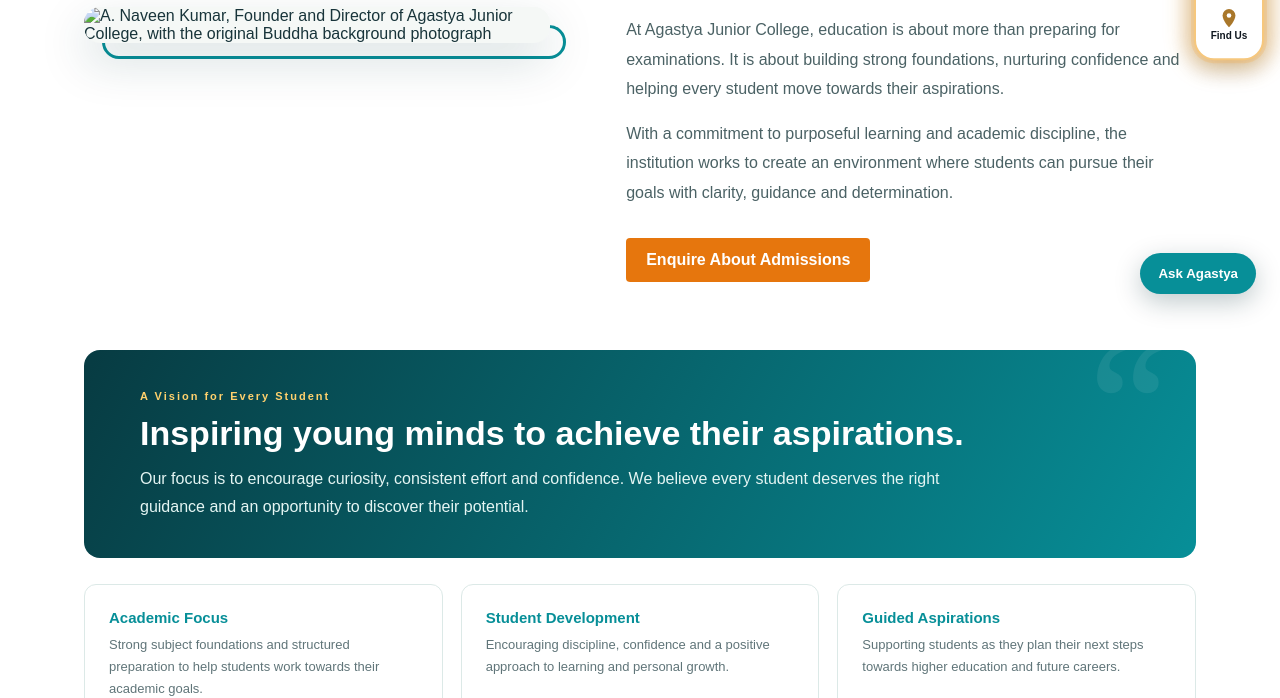
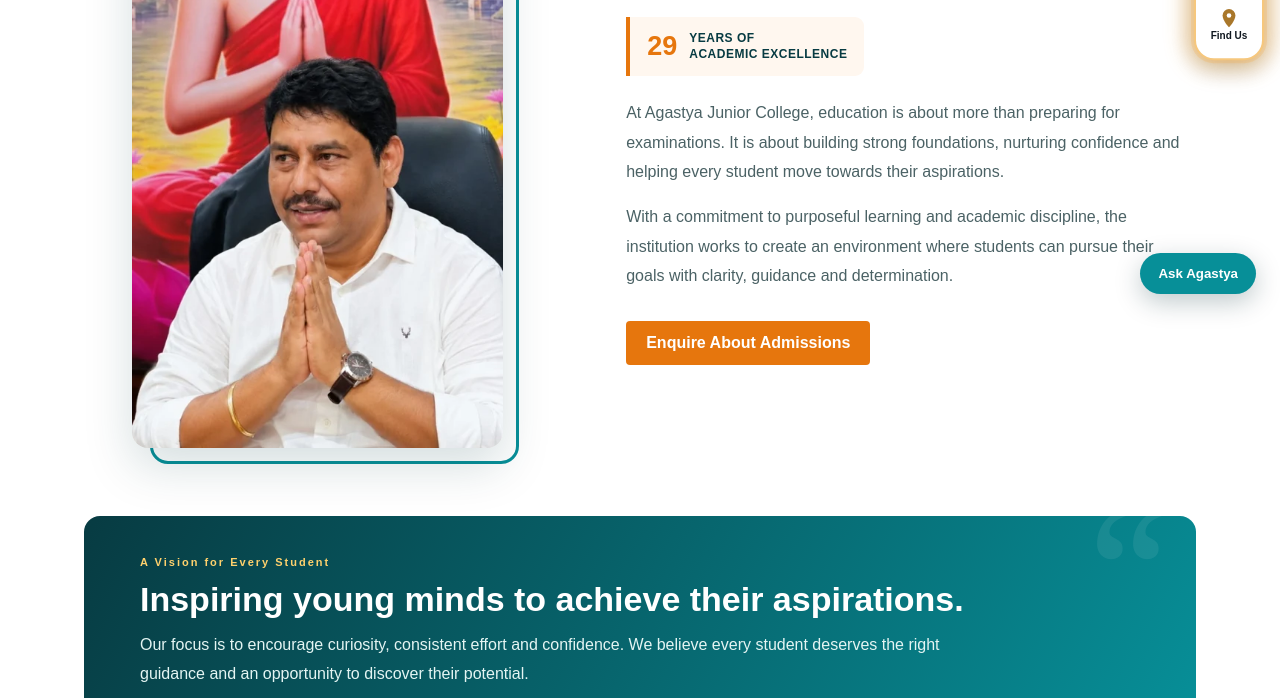
Before and after one commit to fayaz-195/agastya-junior-college, a plain HTML site: page founder-director.html in a window 1280 px wide. Shown: the part 482-1180 px from the top of the page. Drawn offline with Linux system fonts and the light colour scheme.

Commit message:
Fix founder photo path to uploaded root image

```diff
--- a/founder-director.html
+++ b/founder-director.html
@@ -29,7 +29,7 @@
 <main class="founder-page">
   <section class="founder-hero" aria-labelledby="founder-title">
     <div class="founder-photo-wrap">
-      <img class="founder-photo" src="assets/founder-buddha.webp" alt="A. Naveen Kumar, Founder and Director of Agastya Junior College, with the original Buddha background photograph" loading="eager">
+      <img class="founder-photo" src="founder-buddha.webp" alt="A. Naveen Kumar, Founder and Director of Agastya Junior College, with the original Buddha background photograph" loading="eager">
     </div>
     <div class="founder-copy">
       <span class="eyebrow">Leadership · Vision · Excellence</span>
```
